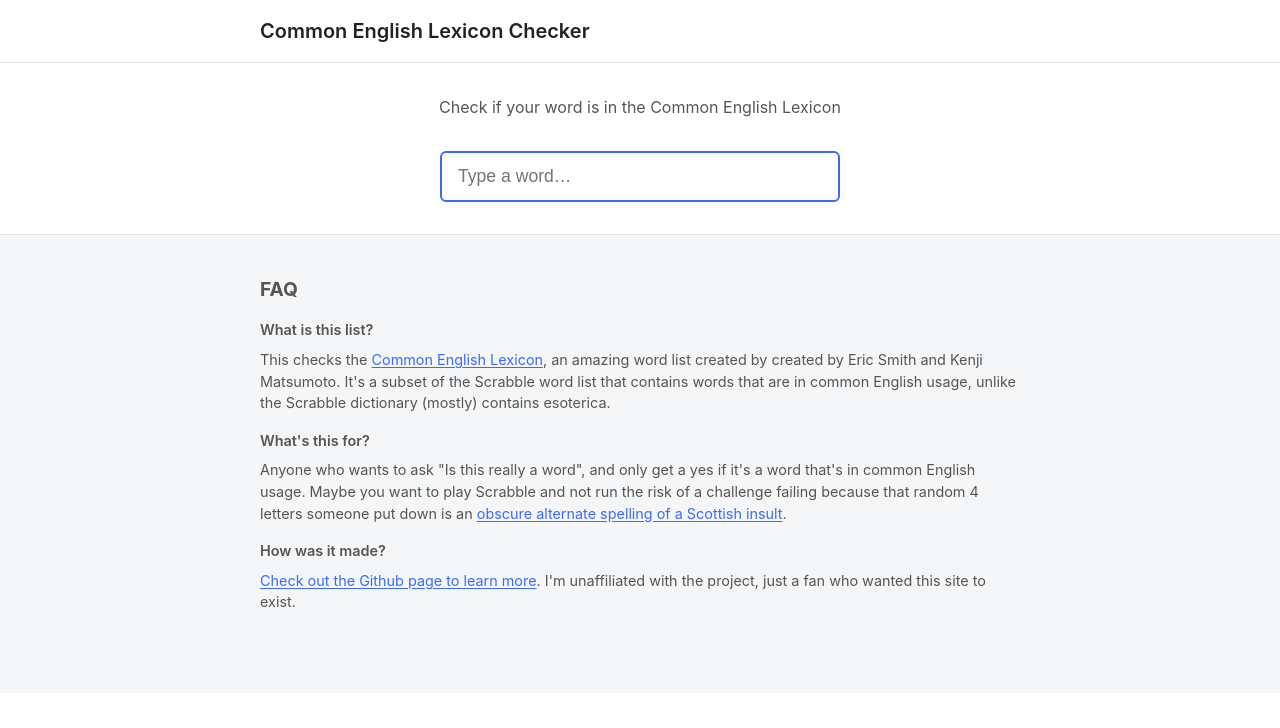
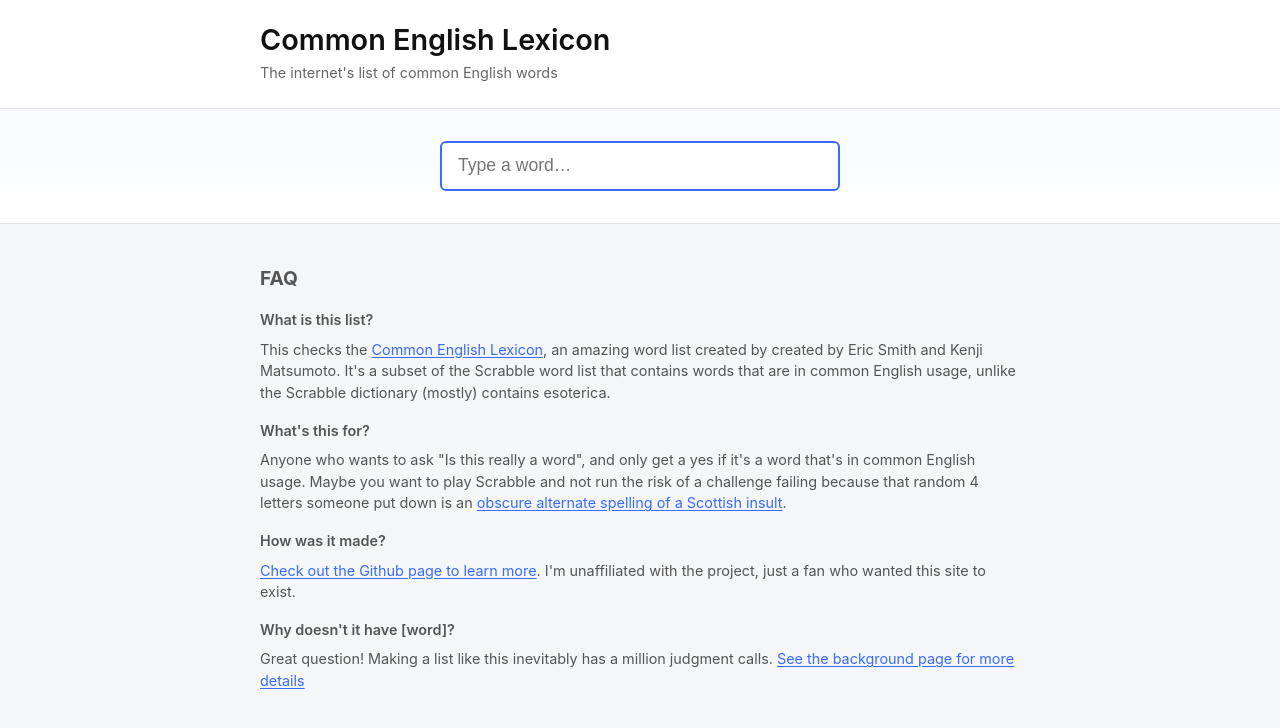
Before and after one commit to JamesSto/CEL-site, a React (Vite) app: page / in a window 1280 px wide. Shown: the top 728 px of the page. Built offline with nearby package versions, Linux system fonts and the light colour scheme.

Commit message:
progress, readme

```diff
--- a/src/App.css
+++ b/src/App.css
@@ -16,19 +16,45 @@
 }
 
 .site-header {
+  background: white;
   border-bottom: 1px solid var(--border);
-  padding: 1rem 0;
+  padding: 1.5rem 0;
+}
+
+.header-inner {
+  display: flex;
+  align-items: center;
 }
 
 .brand {
-  font-size: 1.25rem;
+  text-decoration: none;
+  color: inherit;
+}
+
+.brand h1 {
+  font-size: 1.8rem;
   font-weight: 600;
+  color: #111;
+  line-height: 1.1;
   margin: 0;
 }
 
+.brand-prefix {
+  font-size: 0.85rem;
+  font-weight: normal;
+  color: #666;
+  margin-bottom: 0.2rem;
+}
+
+.brand-desc {
+  font-size: 0.9rem;
+  color: #666;
+  margin-top: 0.4rem;
+}
+
 .hero {
-  padding: 2rem 0;
-  text-align: center;
+  padding: 2rem;
+  background: linear-gradient(to bottom, #f8faff, white);
 }
 
 .tagline {
--- a/src/App.tsx
+++ b/src/App.tsx
@@ -73,17 +73,18 @@
   return (
     <>
       <header className="site-header">
-        <div className="site-max">
-          <h1 className="brand">Common&nbsp;English&nbsp;Lexicon&nbsp;Checker</h1>
+        <div className="site-max header-inner">
+          <a href="/" className="brand">
+            <h1>
+              Common English Lexicon
+            </h1>
+            <div className="brand-desc">The internet's list of common English words</div>
+          </a>
         </div>
       </header>
 
       <main className="hero">
         <div className="site-max content">
-          <p className="tagline">
-            Check if your word is in the Common English Lexicon
-          </p>
-
           <div className="input-container">
             <input
               ref={inputRef}
@@ -191,6 +192,10 @@
                 . I'm unaffiliated with the project, just a fan who wanted this
                 site to exist.
               </dd>
+              <dt>Why doesn't it have [word]?</dt>
+              <dd>
+                Great question! Making a list like this inevitably has a million judgment calls. <a href="https://github.com/Fj00/CEL?tab=readme-ov-file#background">See the background page for more details</a>
+              </dd>
             </dl>
           </div>
         </div>
```
Also changed, not shown: 1 other file (tests, documents, lock files or other folders).
